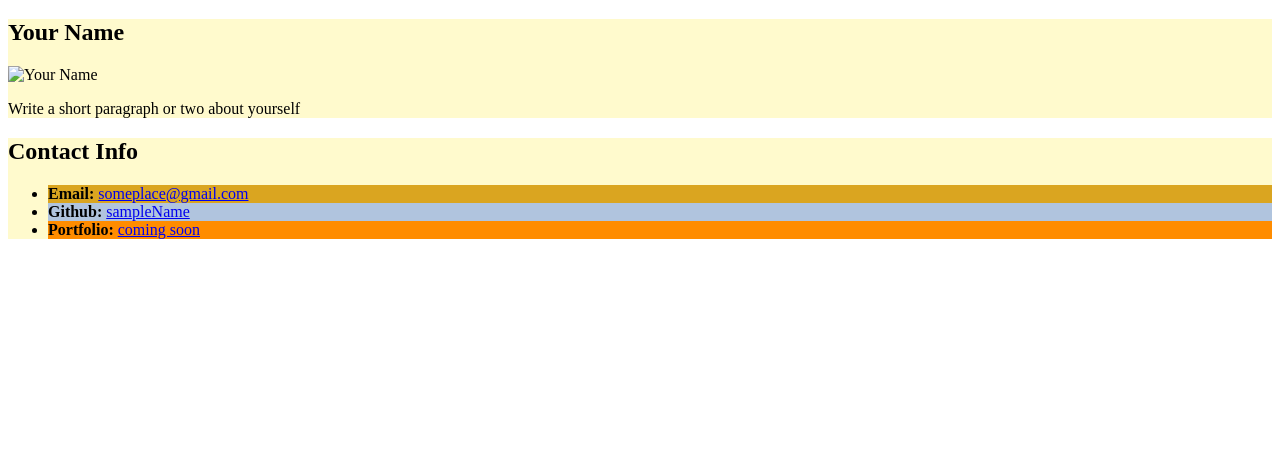
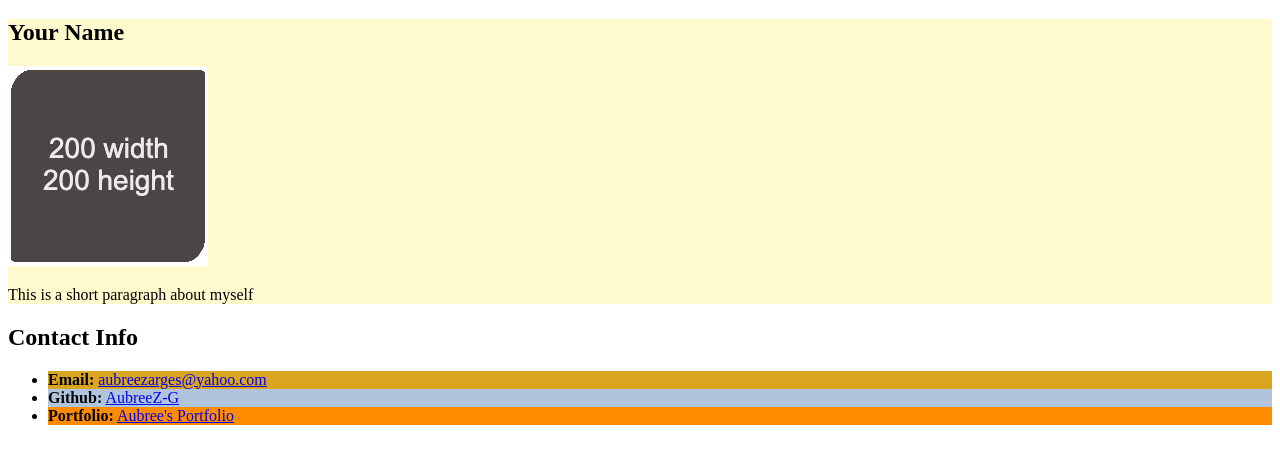
Before and after one commit to AubreeZ-G/HTML-ID-Classes-Practice, a plain HTML site: page index.html in a window 1280 px wide. Shown: the part 61-524 px from the top of the page. Drawn offline with Linux system fonts and the light colour scheme; files that its build step writes are made by us from their sources.

Commit message:
final commit

```diff
--- a/index.html
+++ b/index.html
@@ -4,8 +4,9 @@
   <head>
     <meta charset="UTF-8">
     <title>Student Bio With Attributes</title>
-    <!-- Link to stylesheet using rel and href attributes -->
-    <link rel="stylesheet" href="./assets/css/style.css">
+
+    <link rel="stylesheet" href="./style.css">
+
   </head>
 
   <body>
@@ -13,23 +14,24 @@
     <header class="headers">
       <h1>Student Bio</h1>
     </header>
-    <!-- TODO: add class attribute -->
+
     <section class="section">
       <h2>Your Name</h2>
-      <!-- TODO: modify img attributes -->
-      <img src="./assets/images/image-1.jpg" alt="Your Name">
-      <p>Write a short paragraph or two about yourself</p>
+
+      <img src="./image-1.jpg" alt="Aubree">
+      <p>This is a short paragraph about myself</p>
     </section>
-    <!-- TODO: add class attribute -->
-    <section class="section">
+
+</section class="section">
+
       <h2>Contact Info</h2>
       <ul>
-        <!-- TODO: add id attribute -->
-        <li id="email"><strong>Email:</strong> <a href="#">someplace@gmail.com</a></li>
-        <!-- TODO: add id attribute -->
-        <li id="github"><strong>Github:</strong> <a href="#">sampleName</a></li>
-        <!-- TODO: add id attribute -->
-        <li id="portfolio"><strong>Portfolio:</strong> <a href="#">coming soon</a></li>
+
+        <li id="email"><strong>Email:</strong> <a href="#">aubreezarges@yahoo.com</a></li>
+
+        <li id="github"><strong>Github:</strong> <a href="https://github.com/AubreeZ-G">AubreeZ-G</a></li>
+
+        <li id="portfolio"><strong>Portfolio:</strong> <a href="#">Aubree's Portfolio</a></li>
       </ul>
     </section>
   </body>
```
Also changed, not shown: 1 other file.
